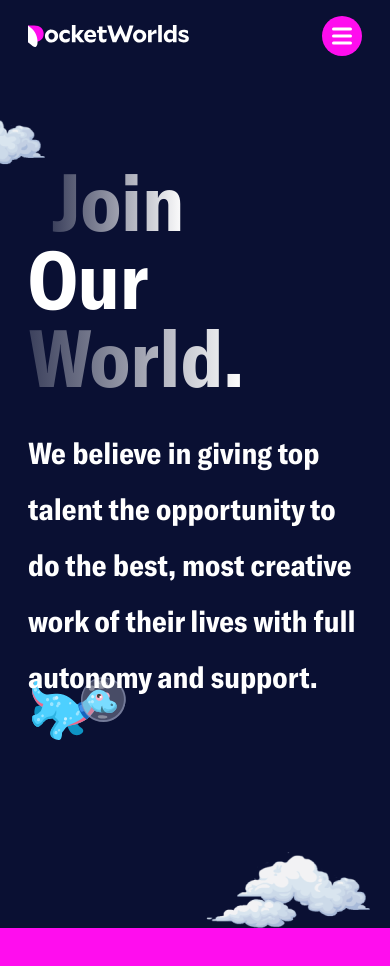
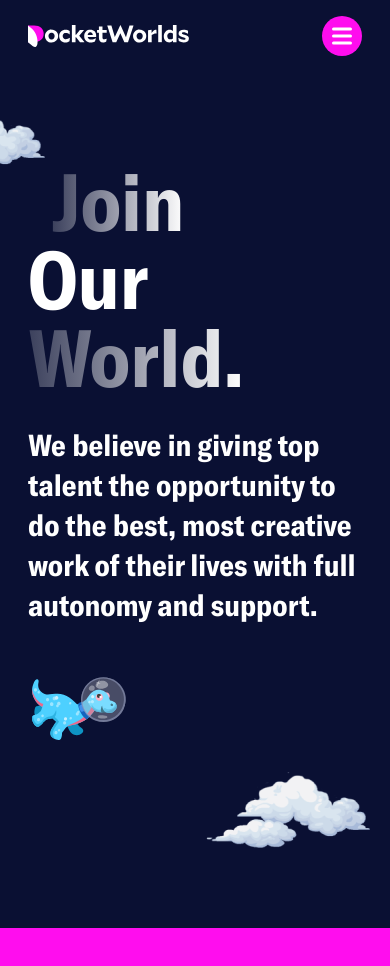
Before and after one commit to tagbochinedu/PocketWorld-Clone, a Next.js app: page /careers in a window 390 px wide. Shown: the top 966 px of the page. Built offline with nearby package versions, Linux system fonts and the light colour scheme.

Commit message:
new commit

```diff
--- a/src/components/molecules/CareersHeroSection.tsx
+++ b/src/components/molecules/CareersHeroSection.tsx
@@ -117,7 +117,7 @@ const CareersHeroSection = () => {
             alt=""
             className="hidden md:block absolute -bottom-10 right-5 lg:-right-5 rotate-[10deg] w-16 lg:w-auto h-auto"
           />
-          <h4 className="text-[30px] md:text-[48px] leading-10 leading-[56px] max-w-[570px] lg:max-w-[550px] font-gtb font-black">
+          <h4 className="text-[30px] md:text-[48px] leading-10 md:leading-[56px] max-w-[570px] lg:max-w-[550px] font-gtb font-black">
             We believe in giving top talent the opportunity to do the best, most
             creative work of their lives with full autonomy and support.
           </h4>
```
